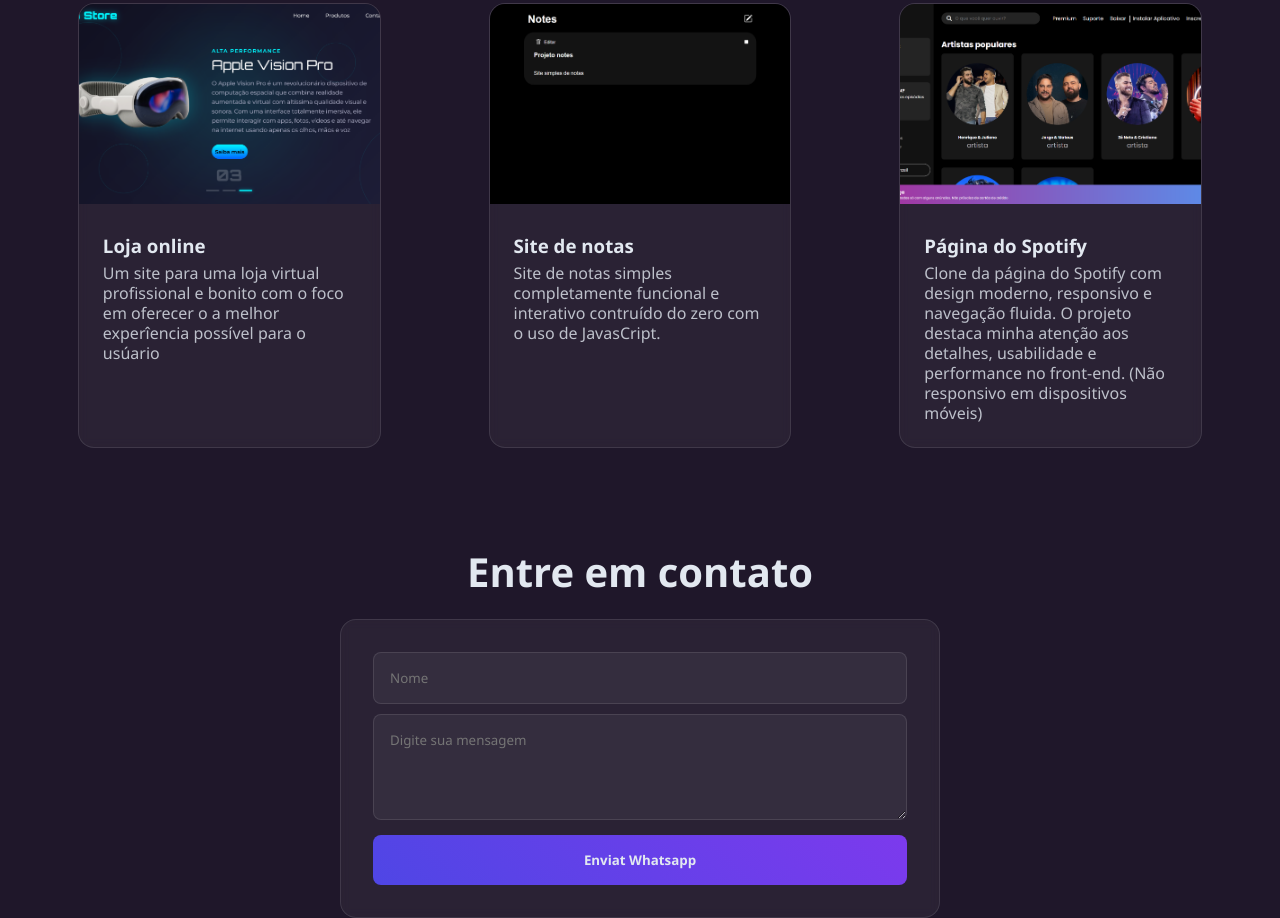
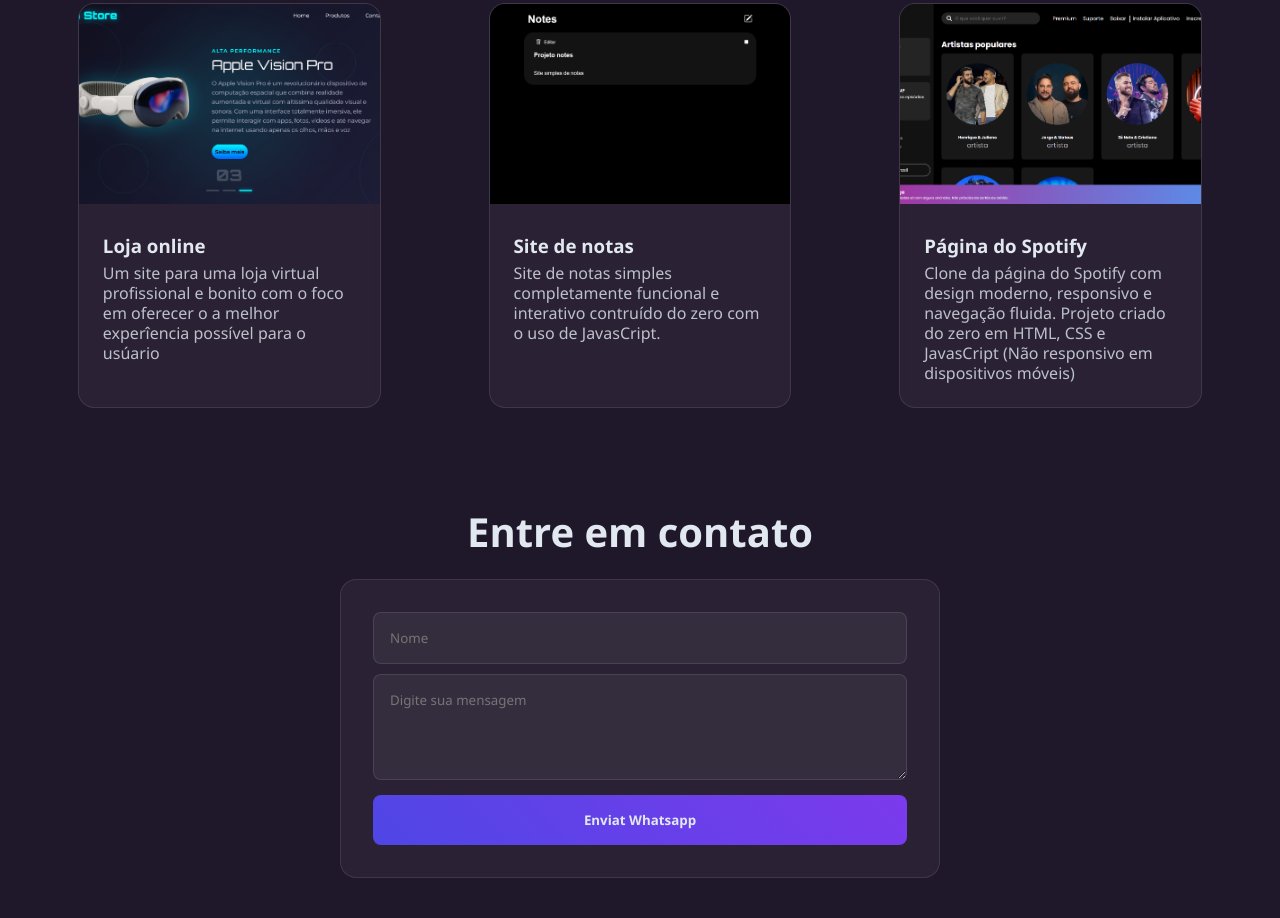
Before and after one commit to danielanonym90/Portfolio-page, a plain HTML site: page index.html in a window 1280 px wide. Shown: the part 1452-2370 px from the top of the page. After the commit the page ends 2330 px from the top, so only its background shows below. Drawn offline with Linux system fonts and the light colour scheme.

Commit message:
Update index.html

```diff
--- a/index.html
+++ b/index.html
@@ -75,7 +75,7 @@
                     <img src="projeto2.png" class="projetos-imagem">
                     <div class="caixa-textos-projeto">
                         <h3 class="info-projetos">Página do Spotify</h3>
-                        <p class="paragrafo-projetos">Clone da página do Spotify com design moderno, responsivo e navegação fluida. O projeto destaca minha atenção aos detalhes, usabilidade e performance no front-end. (Não responsivo em dispositivos móveis)</p>
+                        <p class="paragrafo-projetos">Clone da página do Spotify com design moderno, responsivo e navegação fluida. Projeto criado do zero em HTML, CSS e JavasCript (Não responsivo em dispositivos móveis)</p>
                     </div>
                 </div>
 
```
